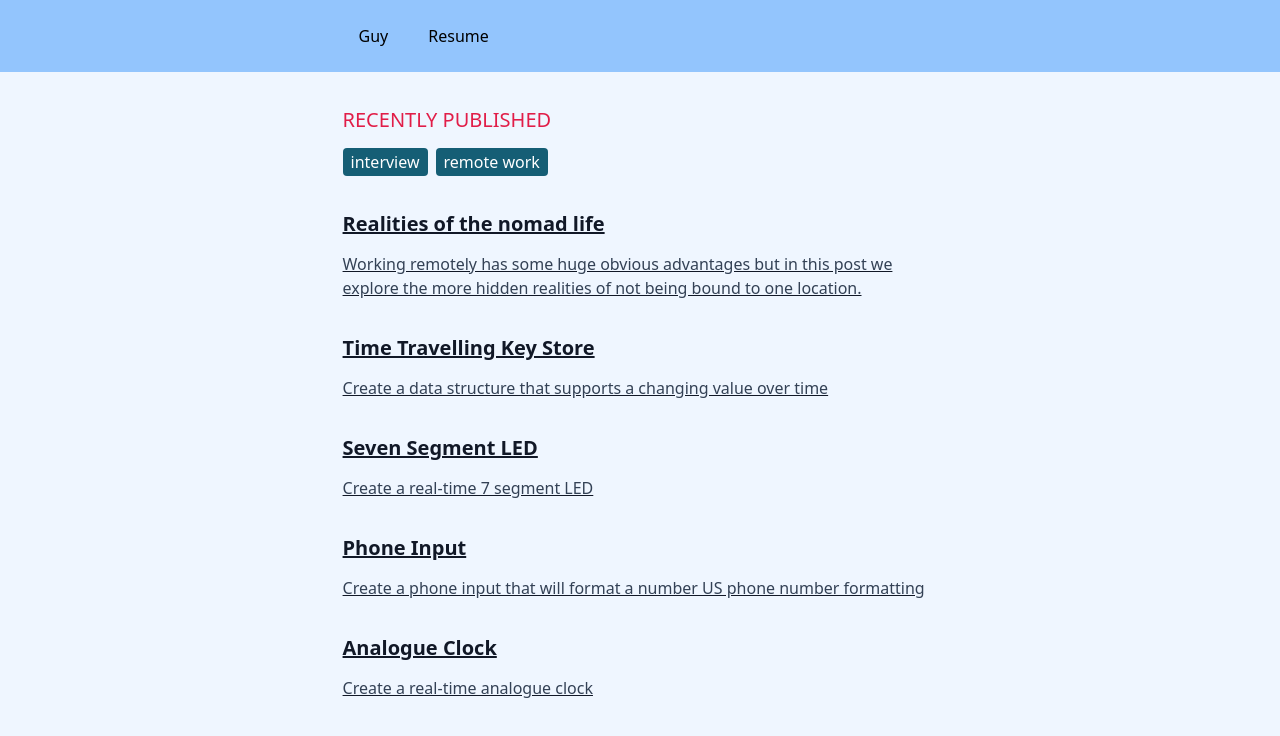
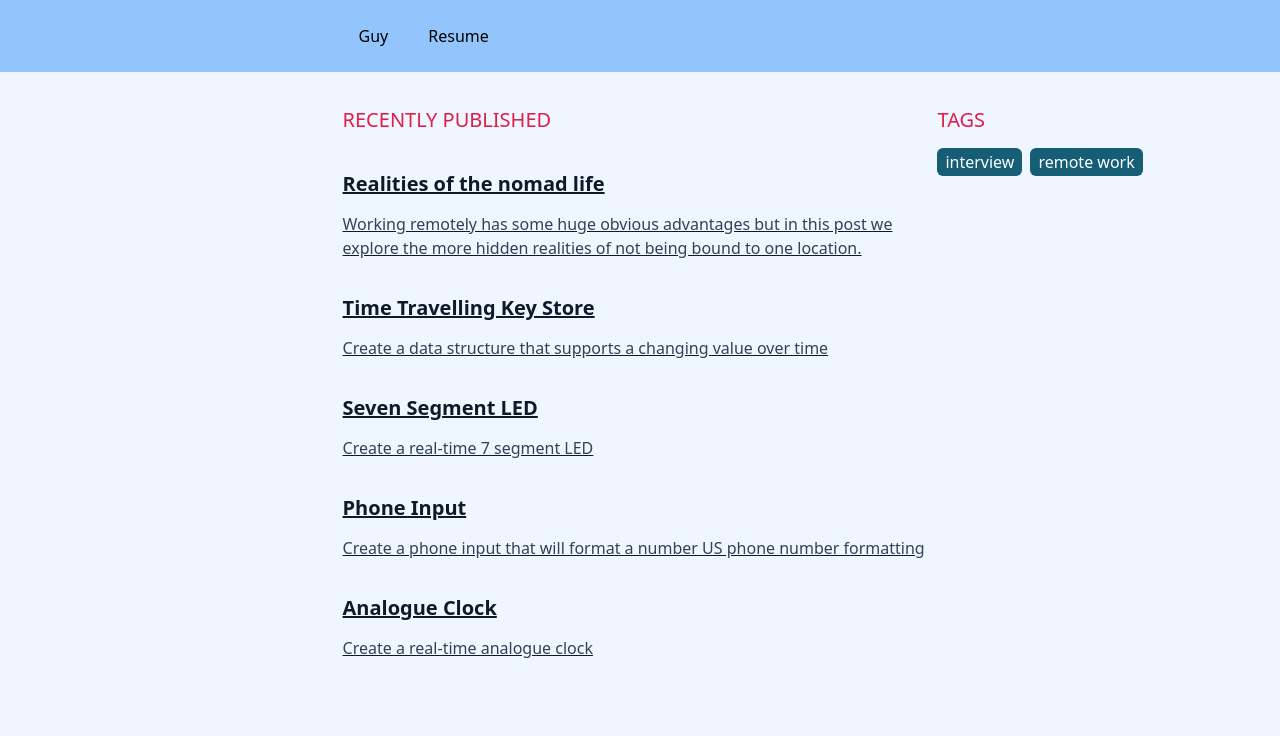
Before and after one commit to guyathomas/guythomas.me, a Next.js app in the folder packages/blog/: page / in a window 1280 px wide. Shown: the top 736 px of the page. Built offline with nearby package versions, Linux system fonts and the light colour scheme; what device-detector-js, tailwindcss-container-bleed would draw is missing.

Commit message:
add layout

```diff
--- /dev/null
+++ b/packages/blog/src/pages/index.module.css
@@ -0,0 +1,10 @@
+.layout {
+  display: grid;
+  grid-template-columns: 65ch 1fr;
+}
+
+@media (max-width: 768px) {
+  .layout {
+    grid-template-columns: 1fr;
+  }
+}
--- a/packages/blog/src/pages/index.tsx
+++ b/packages/blog/src/pages/index.tsx
@@ -4,6 +4,7 @@ import cx from "classnames";
 import { GetStaticProps } from "next";
 import { getSortedPostsData, PostMeta } from "~/lib/posts";
 import PostSummary from "~/components/PostSummary";
+import styles from "./index.module.css";
 
 const POST_COUNT = 5;
 interface HomeProps {
@@ -46,10 +47,27 @@ const Home: React.FC<HomeProps> = ({ allPostsData }) => {
 
   return (
     <section className="prose m-auto">
-      <div className="bx-container font-normal">
+      <div className={cx("bx-container", "font-normal", styles.layout)}>
+        <div>
           <h3 className="text-rose-600 uppercase font-normal">
             Recently Published
           </h3>
+
+          <ul className="pl-0">
+            {filteredPostData.map(({ id, date, title, description }) => (
+              <li key={id} className="list-none pl-0">
+                <PostSummary
+                  id={id}
+                  title={title}
+                  description={description}
+                  date={date}
+                />
+              </li>
+            ))}
+          </ul>
+        </div>
+        <div>
+          <h3 className="text-rose-600 uppercase font-normal">Tags</h3>
           <div className="pl-0 flex">
             {tagsByFrequency.map((tag) => (
               <button
@@ -62,9 +80,10 @@ const Home: React.FC<HomeProps> = ({ allPostsData }) => {
                   "list-none",
                   "pl-0",
                   "p-1",
-                "rounded",
+                  "rounded-md",
                   "leading-5",
-                "mr-2"
+                  "mr-2",
+                  "flex-shrink-0"
                 )}
                 onClick={() => {
                   const clonedFilters = Array.from(tagFilters);
@@ -78,18 +97,7 @@ const Home: React.FC<HomeProps> = ({ allPostsData }) => {
               </button>
             ))}
           </div>
-        <ul className="pl-0">
-          {filteredPostData.map(({ id, date, title, description }) => (
-            <li key={id} className="list-none pl-0">
-              <PostSummary
-                id={id}
-                title={title}
-                description={description}
-                date={date}
-              />
-            </li>
-          ))}
-        </ul>
+        </div>
       </div>
     </section>
   );
```
Lines whose indentation alone changed are shown as unchanged.
